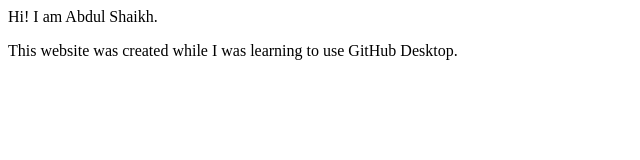
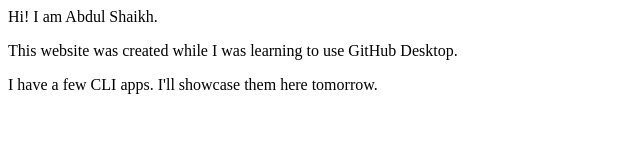
Before and after one commit to aseemcr07/GitHub-Desktop-Testing, a plain HTML site: page index.html in a window 1280 px wide. Shown: the whole page, without its empty margins (0-640 px from the left). Drawn offline with Linux system fonts and the light colour scheme.

Commit message:
update project details

```diff
--- a/index.html
+++ b/index.html
@@ -11,6 +11,7 @@
 <body>
     Hi! I am Abdul Shaikh.
     <p>This website was created while I was learning to use GitHub Desktop.</p>
+    <p>I have a few CLI apps. I'll showcase them here tomorrow.</p>
 </body>
 
 </html>
```
